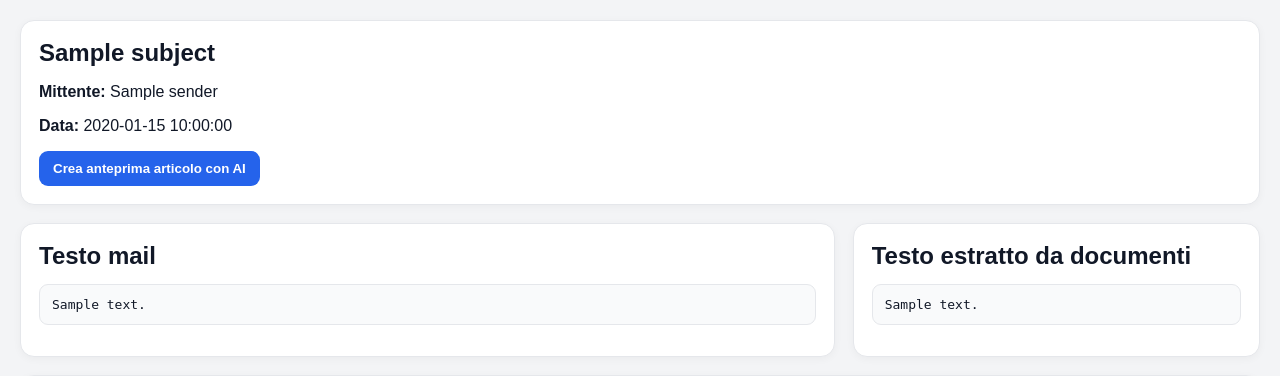
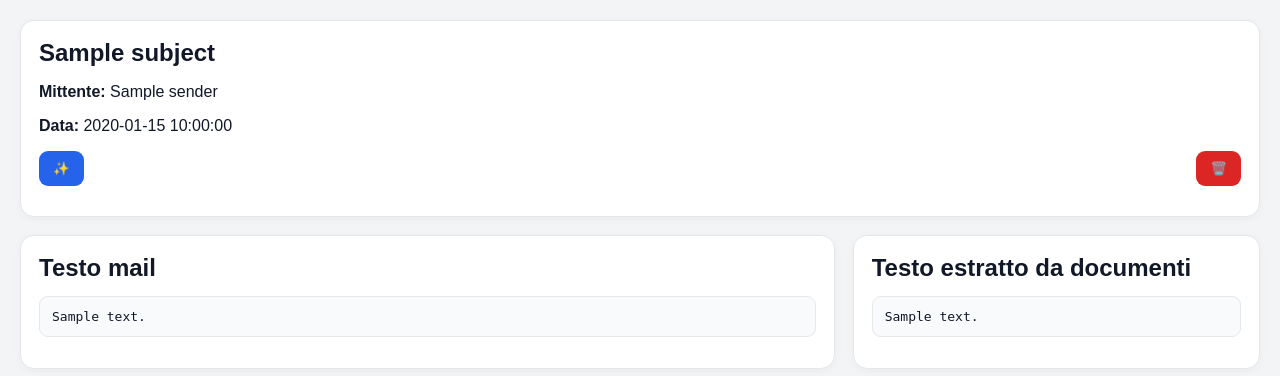
Before and after one commit to Niki206cc/chatgpt, a Flask app: template templates/mail.html in a window 1280 px wide. Shown: the part 86-462 px from the top of the page. Run offline with Flask 3, Linux system fonts and the light colour scheme; the template is opened without the code that fills it: most values are stand-ins (such as "Sample title", 1, 10 or a date in 2020); parts of the project's set-up code (start-up, migrations or seed data) failed here and were passed over; some libraries are stand-ins or nearby versions.

Commit message:
Aggiunge icone azioni nella pagina mail

```diff
--- a/templates/mail.html
+++ b/templates/mail.html
@@ -4,9 +4,15 @@
   <h2>{{ subject }}</h2>
   <p><strong>Mittente:</strong> {{ sender }}</p>
   <p><strong>Data:</strong> {{ date }}</p>
-  <form method="post" action="{{ url_for('generate_route', index=index) }}">
-    <button class="btn primary" type="submit">Crea anteprima articolo con AI</button>
-  </form>
+
+  <div class="table-actions">
+    <form method="post" action="{{ url_for('generate_route', index=index) }}">
+      <button class="btn primary icon-btn" type="submit" title="Crea anteprima articolo con AI" aria-label="Crea anteprima articolo con AI">✨</button>
+    </form>
+    <form method="post" action="{{ url_for('delete_one_mail_route', index=index) }}" onsubmit="return confirm('Cancellare questa mail dal server?');">
+      <button class="btn danger icon-btn" type="submit" title="Cancella questa mail" aria-label="Cancella questa mail">🗑️</button>
+    </form>
+  </div>
 </section>
 
 <section class="grid two">
```
